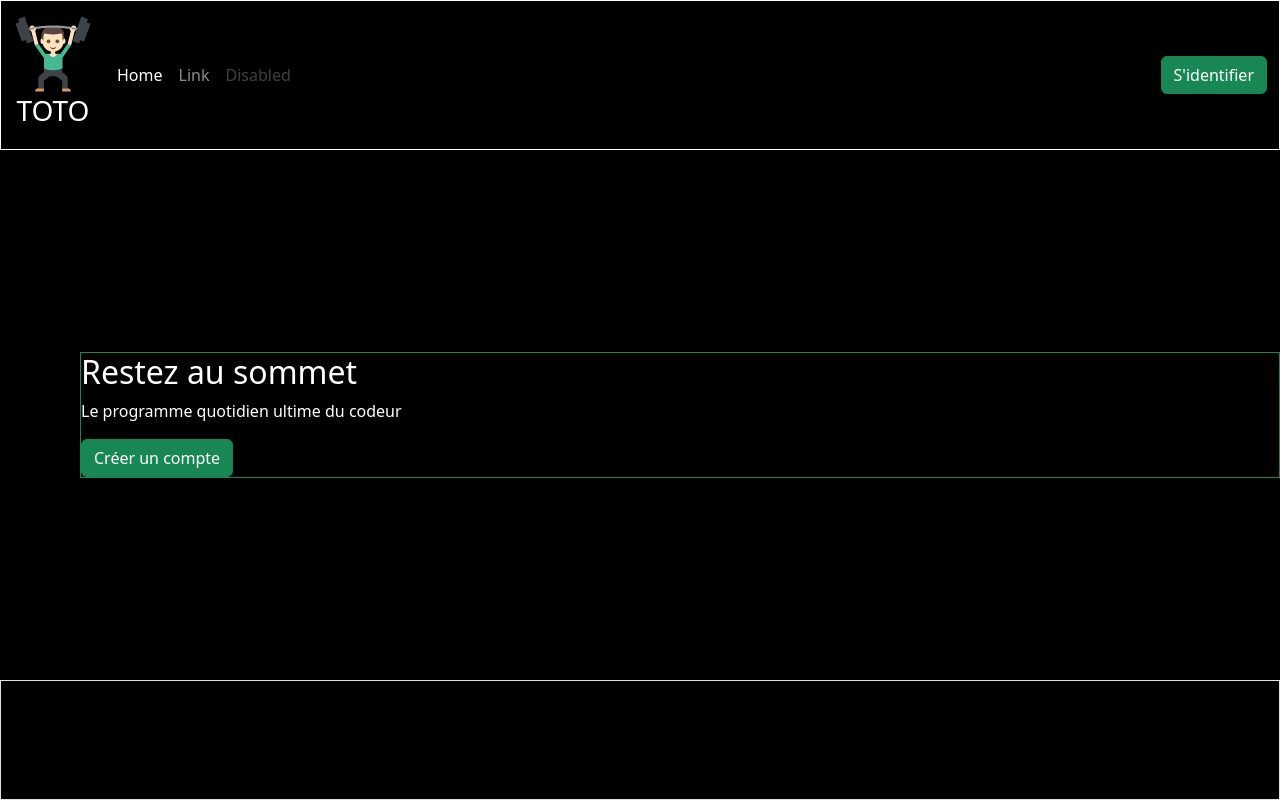
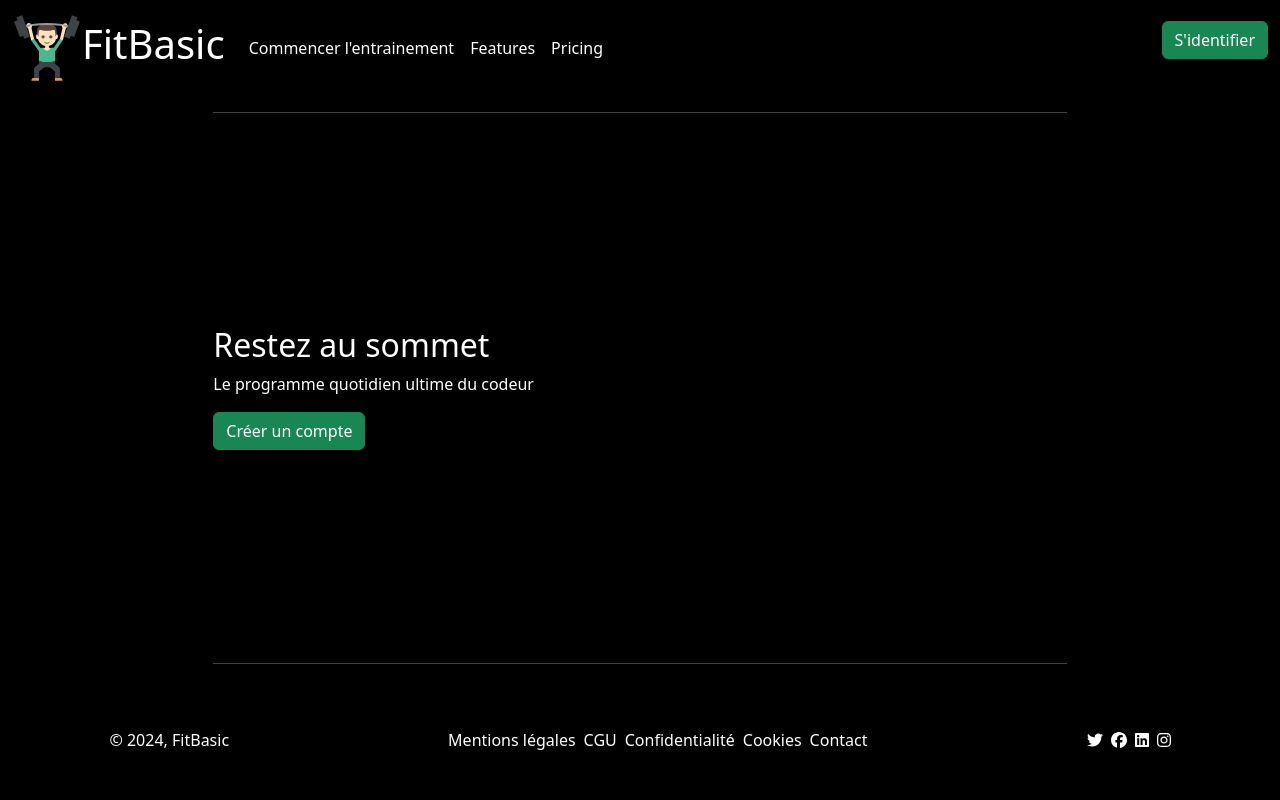
Before and after one commit to atsuhikoMochizuki/fitbasic, an Angular app: page /home in a window 1280 px wide. Built offline with nearby package versions, Linux system fonts and the light colour scheme.

Commit message:
MAJ-2024-10-31 18:41:51

```diff
--- a/src/app/app.component.html
+++ b/src/app/app.component.html
@@ -1,13 +1,15 @@
 <main
   class="d-flex flex-column"
   [ngStyle]="this.stylePropertiesInjectionObject">
-  <div class="border border-white">
+  <div>
     <app-header></app-header>
   </div>
+  <div class="col-8 mx-auto"><hr></div>
   <div class="d-flex flex-column justify-content-center flex-grow-1 flex-shrink-1">
     <router-outlet></router-outlet>
   </div>
-  <div style="height: 15vh;" class="border border-dange">
-    <!-- <app-footer class="mt-auto"></app-footer> -->
+  <div class="col-8 mx-auto"><hr></div>
+  <div style="height: 15vh;" class="d-flex justify-content-center">
+    <app-footer class="align-self-center" style="width:100vw"></app-footer>
   </div>
 </main>
--- a/src/app/functionnalities/home/home.component.html
+++ b/src/app/functionnalities/home/home.component.html
@@ -1,12 +1,8 @@
-<div class="d-flex flex-column"
-    style="margin-left:10vh">
-    <div
-    class="d-flex flex-column align-items-start justify-content-center border border-success flex-grow-1 flex-shrink-1 mt-auto">
-    <h2>{{this.slogan}}</h2>
-     <p>{{this.subtitle}}</p>
-     <div class="d-flex align-items-center">
-         <button class="btn btn-success">Créer un compte</button>
-     </div>
- </div>
-
+<div class="d-flex flex-row align-items-center justify-content-center justify-content-lg-start">
+    <div class="d-none d-lg-block col-lg-2"></div>
+    <div class="d-flex flex-column align-items-center justify-content-center align-items-lg-start">
+        <h2>{{ this.slogan }}</h2>
+        <p>{{ this.subtitle }}</p>
+        <button class="btn btn-success">Créer un compte</button>
+      </div>
 </div>
--- a/src/app/layout/footer/footer.component.html
+++ b/src/app/layout/footer/footer.component.html
@@ -1,16 +1,26 @@
-<footer [ngStyle]="this.stylePropertiesInjectionObject" class="d-flex flex-column flex-lg-row p-3 align-items-center justify-content-start bg-black border border-danger ">
-    <div>&copy; {{this.currentYear}}, {{this.title}}</div>
-    <div class="d-flex flex-wrap align-items-center justify-content-center ms-5 mt-lg-0 mt-1 gap-3">
-        <a style="text-decoration: none;" [routerLink]="['/legal-mentions']">Mentions légales</a>
-        <a style="text-decoration: none;" [routerLink]="['']">CGU</a>
-        <a style="text-decoration: none;" [routerLink]="['']">Confidentialité</a>
-        <a style="text-decoration: none;" [routerLink]="['']">Cookies</a>
-        <a style="text-decoration: none;" [routerLink]="['']">Contact</a>
-    </div>
-    <div class="d-flex flex-wrap ms-lg-auto me-lg-4 mt-lg-0 mt-2 gap-3 align-items-center justify-content-center justify-content-lg-end bg-black">
-        <div><fa-icon [icon]="faTwitter"></fa-icon></div>
-        <div><fa-icon [icon]="faFacebook"></fa-icon></div>
-        <div><fa-icon [icon]="faLinkedin"></fa-icon></div>
-        <div><fa-icon [icon]="faInstagram"></fa-icon></div>
-    </div>
+<footer class="d-flex align-items-center justify-content-center">
+  <div
+  [ngStyle]="this.stylePropertiesInjectionObject"
+  class="d-flex flex-column align-items-center justify-content-center flex-lg-row align-items-lg-center align-self-lg-center justify-content-lg-around flex-grow-1 flex-shrink-1">
+  <div
+    class="d-flex flex-wrap align-items-center justify-content-center mt-2 mt-lg-0 gap-2 order-lg-2"
+  >
+    <div><a [ngStyle]="this.stylePropertiesInjectionObject" href=""><fa-icon [icon]="faTwitter"></fa-icon></a></div>
+    <div><a [ngStyle]="this.stylePropertiesInjectionObject" href=""><fa-icon [icon]="faFacebook"></fa-icon></a></div>
+    <div><a [ngStyle]="this.stylePropertiesInjectionObject" href=""><fa-icon [icon]="faLinkedin"></fa-icon></a></div>
+    <div><a [ngStyle]="this.stylePropertiesInjectionObject" href=""><fa-icon [icon]="faInstagram"></fa-icon></a></div>
+  </div>
+ <div
+    class="d-flex flex-wrap mt-2 align-items-center justify-content-center gap-2 mt-lg-0 order-lg-1"
+  >
+    <a [ngStyle]="this.stylePropertiesInjectionObject" [routerLink]="['/legal-mentions']"
+      >Mentions légales</a
+    >
+    <a [ngStyle]="this.stylePropertiesInjectionObject" [routerLink]="['']">CGU</a>
+    <a [ngStyle]="this.stylePropertiesInjectionObject" [routerLink]="['']">Confidentialité</a>
+    <a [ngStyle]="this.stylePropertiesInjectionObject" [routerLink]="['']">Cookies</a>
+    <a [ngStyle]="this.stylePropertiesInjectionObject" [routerLink]="['']">Contact</a>
+  </div>
+  <div class="mt-2 mt-lg-0 order-lg-0">&copy; {{ this.currentYear }}, {{ this.title }}</div>
+</div>
 </footer>
--- a/src/app/layout/footer/footer.component.ts
+++ b/src/app/layout/footer/footer.component.ts
@@ -14,23 +14,20 @@ import { CommonModule } from '@angular/common';
 @Component({
   selector: 'app-footer',
   standalone: true,
-  imports: [FontAwesomeModule,RouterModule,CommonModule],
+  imports: [FontAwesomeModule, RouterModule, CommonModule],
   templateUrl: './footer.component.html'
 })
 export class FooterComponent {
- title=env.APP_TITLE;
- currentYear:number = new Date().getFullYear();
+  title = env.APP_TITLE;
+  currentYear: number = new Date().getFullYear();
   faTwitter = faTwitter;
   faFacebook = faFacebook;
   faLinkedin = faLinkedin;
-  faInstagram=faInstagram;
-
-  backGroundColor = env.COLORS_FOOTER_BACKGROUND;
+  faInstagram = faInstagram;
 
   stylePropertiesInjectionObject = {
-    'height':'10vh',
-    'background-color':env.COLORS_BACKGROUND,
-    'color':env.COLORS_TEXT,
-    'text-decoration':'none',
+    'background-color': env.COLORS_BACKGROUND,
+    'color': env.COLORS_TEXT,
+    'text-decoration': 'none',
   }
 }
--- a/src/app/layout/navigation/navigation.component.html
+++ b/src/app/layout/navigation/navigation.component.html
@@ -1,37 +1,57 @@
-<nav class="navbar navbar-expand-lg navbar-dark">
-        <div class="container-fluid">
-            <button class="navbar-toggler" type="button" data-bs-toggle="collapse"
-                data-bs-target="#navbarSupportedContent" aria-controls="navbarSupportedContent" aria-expanded="false"
-                aria-label="Toggle navigation">
+<nav
+  class="navbar navbar-expand-lg"
+  data-bs-theme="dark"
+>
+  <div class="container-fluid d-flex align-items-center">
+    <a
+      class="navbar-brand d-flex align-items-center justify-content-center"
+      href="#"
+    >
+      <img
+        src="assets/images/logo.svg"
+        alt="application logo"
+        width="70vw"
+        height="70vh"
+      />
+      <h1 [ngStyle]="this.text_color">{{ this.title }}</h1>
+    </a>
+    <button
+      class="navbar-toggler"
+      type="button"
+      data-bs-toggle="collapse"
+      data-bs-target="#navbarNav"
+      aria-controls="navbarNav"
+      aria-expanded="false"
+      aria-label="Toggle navigation"
+    >
       <span class="navbar-toggler-icon"></span>
     </button>
-            <a class="navbar-brand" href="#">
-                <div class="d-flex flex-column justify-content-center align-items-center">
-                    <img src="assets/images/logo.svg" alt="application logo" style="height: 10vh;">
-                    <h1 class="d-none d-lg-block fs-3">TOTO</h1>
+    <div class="collapse navbar-collapse" id="navbarNav">
+      <div class="navbar-nav d-flex">
+        <div class="nav-item ">
+          <a
+            class="nav-link active"
+            [ngStyle]="this.text_color"
+            aria-current="page"
+            href="#"
+            >Commencer l'entrainement</a
+          >
         </div>
-
-            </a>
-            <div class="collapse navbar-collapse" id="navbarSupportedContent">
-                <ul class="navbar-nav me-auto mb-2 mb-lg-0">
         <li class="nav-item">
-                        <a class="nav-link active" aria-current="page" href="#">Home</a>
+          <a class="nav-link" [ngStyle]="this.text_color" href="#">Features</a>
         </li>
         <li class="nav-item">
-                        <a class="nav-link" href="#">Link</a>
+          <a class="nav-link" [ngStyle]="this.text_color" href="#">Pricing</a>
         </li>
-
-                    <li class="nav-item">
-                        <a class="nav-link disabled" aria-disabled="true">Disabled</a>
+        <li class="nav-item d-lg-none mb-2 mb-lg-0">
+          <a
+            class="nav-link"
+            href="#"
+            >
+            <button class="btn btn-success">S'identifier</button></a>
         </li>
-                    <li class="nav-item">
-
-                    </li>
-
-                </ul>
-
-
       </div>
-            <button class="btn btn-success">S'identifier</button>
+    </div>
+    <button class="d-none d-lg-block btn btn-success ms-auto mb-3">S'identifier</button>
   </div>
 </nav>
--- a/src/index.html
+++ b/src/index.html
@@ -11,8 +11,6 @@
   <app-root></app-root>
 </body>
 </html>
-
-
 <!doctype html>
 <html lang="en">
 <head>
```
Lines whose indentation alone changed are shown as unchanged.
